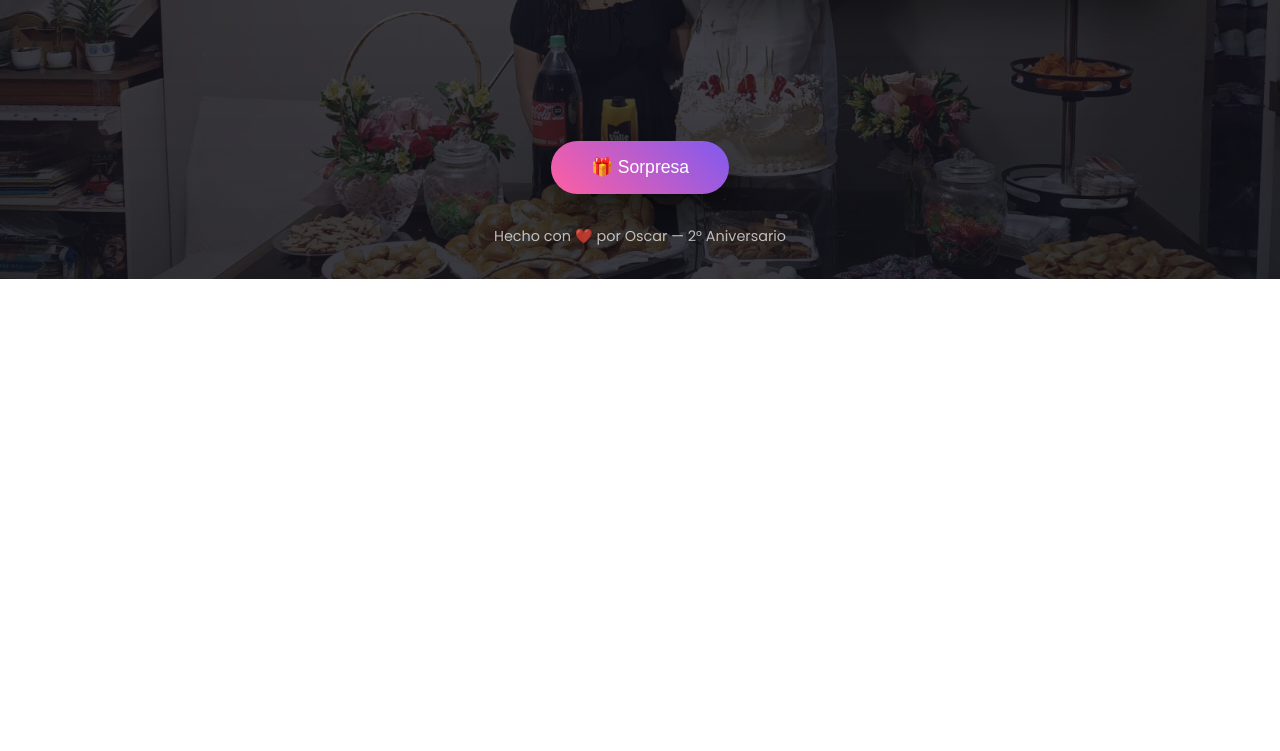
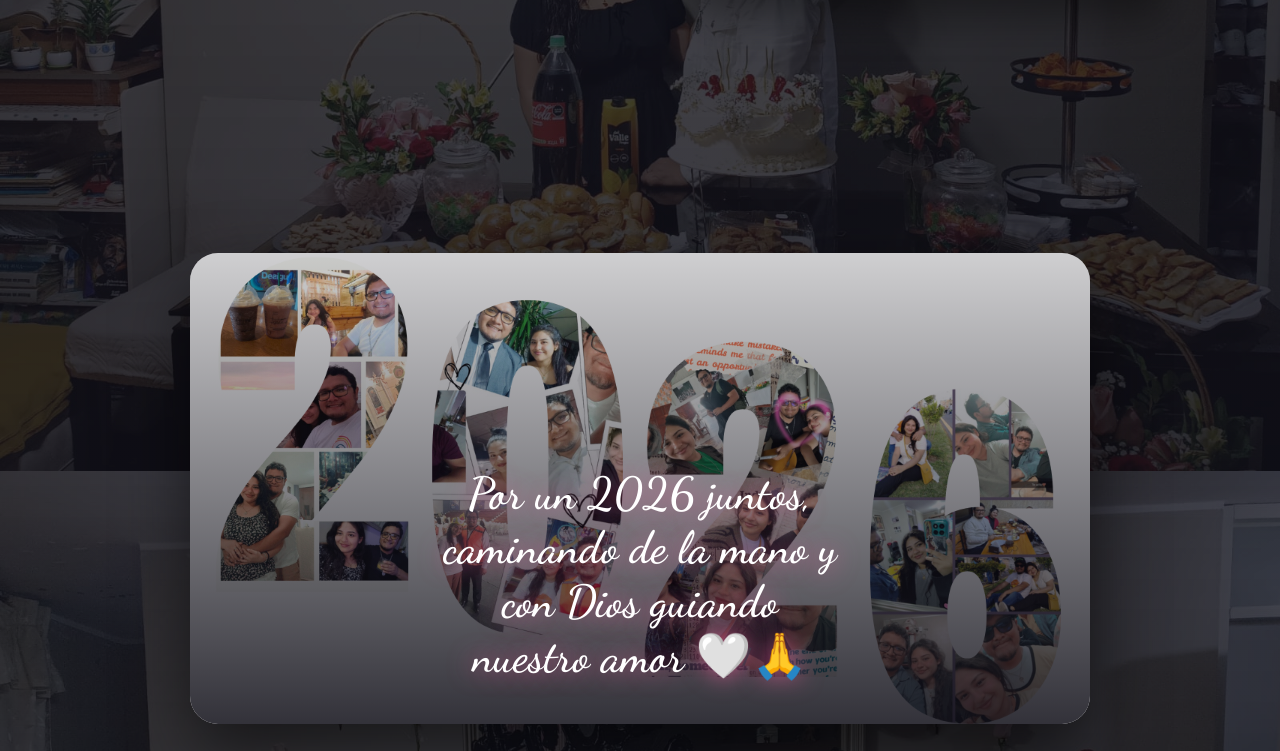
Before and after one commit to ocordova1109/aniversario, a plain HTML site: page index.html in a window 1280 px wide. Shown: the part 9129-9880 px from the top of the page. Before the commit the page ends 9408 px from the top, so only its background shows below. Drawn offline with nearby package versions, Linux system fonts and the light colour scheme.

Commit message:
2026 detalle

```diff
--- a/index.html
+++ b/index.html
@@ -600,6 +600,51 @@
           letter-spacing: 2px;
         }
       }
+
+      /* =========================
+   SECCIÓN 2026
+========================= */
+      .year-overlay {
+        position: relative;
+        max-width: 900px;
+        margin: 6rem auto;
+        border-radius: 28px;
+        overflow: hidden;
+        box-shadow: 0 30px 70px rgba(0, 0, 0, 0.6);
+      }
+
+      .year-overlay img {
+        width: 100%;
+        display: block;
+      }
+
+      .year-overlay::after {
+        content: "";
+        position: absolute;
+        inset: 0;
+        background: linear-gradient(
+          to bottom,
+          rgba(15, 14, 23, 0.2),
+          rgba(15, 14, 23, 0.85)
+        );
+      }
+
+      .year-text {
+        position: absolute;
+        bottom: 40px;
+        left: 50%;
+        transform: translateX(-50%);
+        text-align: center;
+        z-index: 2;
+        padding: 0 1.5rem;
+      }
+
+      .year-text p {
+        font-family: "Dancing Script", cursive;
+        font-size: clamp(2rem, 6vw, 2.8rem);
+        color: #fff;
+        text-shadow: 0 0 25px rgba(255, 95, 162, 0.7);
+      }
     </style>
   </head>
   <body>
@@ -748,8 +793,20 @@
       </div>
     </section>
 
+    <section>
+      <div class="year-overlay">
+        <img src="./images/2026.png" alt="Nuestro 2026 juntos" />
+        <div class="year-text">
+          <p>
+            Por un 2026 juntos, caminando de la mano y con Dios guiando nuestro
+            amor 🤍🙏
+          </p>
+        </div>
+      </div>
+    </section>
+
     <button class="surprise-btn" onclick="openSurprise()">🎁 Sorpresa</button>
-    <footer>Hecho con ❤️ por Oscar — 2° Aniversario</footer>
+    <footer>Hecho por Oscar — 2° Aniversario - 28/12/2025</footer>
 
     <div class="surprise" id="surprise">
       <div class="surprise-content">
@@ -760,7 +817,7 @@
           <br /><br />
           Feliz aniversario. Que nuestra historia siga creciendo con fe,
           paciencia y mucho amor
-          <br>
+          <br />
           Oscar
         </p>
         <button class="surprise-btn" onclick="closeSurprise()">Cerrar</button>
```
Also changed, not shown: images/2026.png (added).
